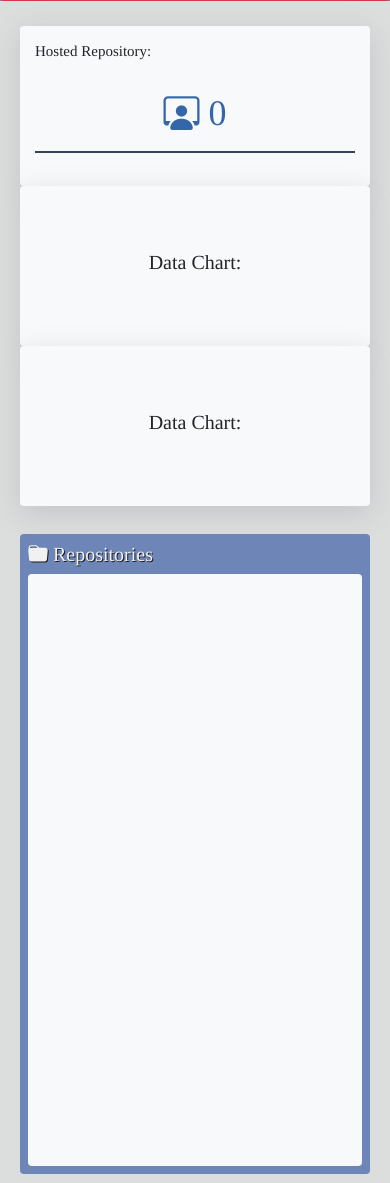
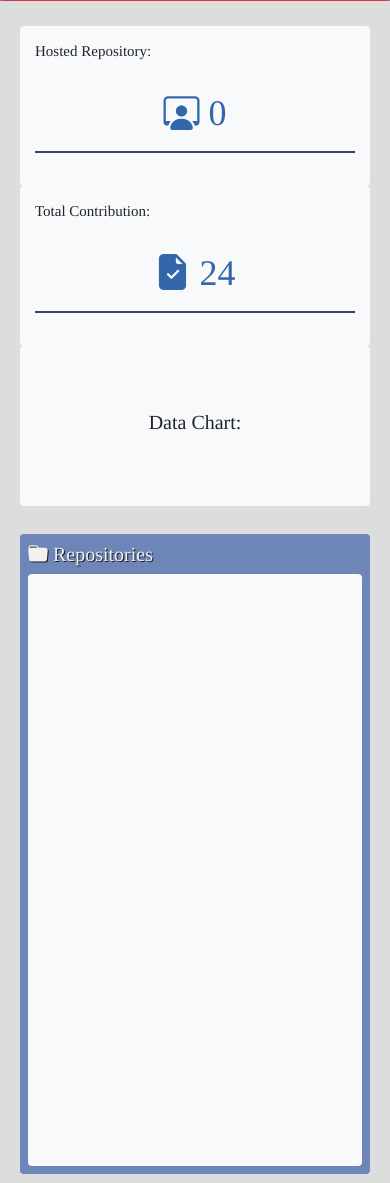
Before and after one commit to changco0987/uncluttered, a PHP site: page /pages/userdashboard.php in a window 390 px wide. Shown: the part 374-1557 px from the top of the page. Run offline with PHP 8.4, Linux system fonts and the light colour scheme; the visitor is signed in with stand-in values (Sample User, id 1); data comes from the database, SQL or seed files in the repository; tables that the repository leaves empty hold one stand-in row (values such as "Sample post"); data that the repository does not hold is empty; some libraries are stand-ins or nearby versions.

Commit message:
added: responsive stat div in userdashboard

```diff
--- a/pages/userdashboard.php
+++ b/pages/userdashboard.php
@@ -5,6 +5,9 @@
 
     include_once '../db/tb_repository.php';
     include_once '../model/repositoryModel.php';
+
+    include_once '../db/tb_updates.php';
+    include_once '../model/updatesModel.php';
 
     session_start();
     if(!isset($_SESSION['username']))
@@ -19,6 +22,7 @@
         $result = ReadUserAccount($conn,$data);
 
         $row = mysqli_fetch_assoc($result);
+
     }
 
 
@@ -87,6 +91,10 @@
             text-shadow: 1px 1px #1C1C1C;
         }
 
+        .statDiv{
+            height: 10rem;
+            box-shadow: rgba(100, 100, 111, 0.2) 0px 7px 29px 0px;
+        }
 
         .sidebar a {
             display: block;
@@ -117,6 +125,10 @@
                     height: auto;
                     position: relative;
             }
+            .statDiv{
+                height: 10rem;
+                box-shadow: none;
+            }
             div.content {margin-left: 0;}
         }
 
@@ -124,6 +136,10 @@
             .sidebar a {
                     text-align: center;
                     float: none;
+            }
+            .statDiv{
+                height: 10rem;
+                box-shadow: none;
             }
         }
 
@@ -151,6 +167,7 @@
             font-size: 12px;
             color: #234471;
         }
+
     </style>
     <link rel="icon" href="../asset/appIcon.png">
     <title>Uncluttered - User Dashboard</title>
@@ -225,7 +242,7 @@
     </script>
     <div class="content">
         <div class="row no-gutters my-2 py-3 mx-auto px-1 rounded">
-            <div class="col-xs-4 col-sm-4 col-md-4 col-lg-4 col-xl-4 rounded bg-light" style="height: 10rem; box-shadow: rgba(100, 100, 111, 0.2) 0px 7px 29px 0px;">
+            <div class="col-xs-4 col-sm-4 col-md-4 col-lg-4 col-xl-3 rounded bg-light statDiv">
                 <?php
                     $repo = new repositoryModel();
                     $result = ReadRepo($conn,$repo);
@@ -241,12 +258,31 @@
                     </div>
                 </center>
             </div>
-            <div class="col-xs-4 col-sm-4 col-md-4 col-lg-4 col-xl-3 rounded d-flex align-items-center bg-light mx-auto" style="height: 10rem; box-shadow: rgba(100, 100, 111, 0.2) 0px 7px 29px 0px;">
+            <div class="col-xs-4 col-sm-4 col-md-4 col-lg-4 col-xl-3 rounded bg-light mx-auto statDiv">
+                <?php
+                    $updateCount = 0;
+                    $update = new updatesModel();
+                    $update->setUserAccountId($row['id']);
 
-                <h5 class="mx-auto">Data Chart: </h5>
+                    $updateResult = ReadUpdate($conn,$update);//This will retrieved all updates that belongs to the current user
+                    while($updateRow = mysqli_fetch_assoc($updateResult))
+                    {
+                        $updateCount++;
+                    }
+                ?>
+                <div class="col-xs-12 col-sm-12 col-md-12 col-lg-12 col-xl-12 rounded mt-2 pt-2">
+
+                    <h5 class="mx-auto" style="font-size: 15px;">Total Contribution: </h5>
+                </div>
+                <center>
+                    <div class="col-xs-12 col-sm-12 col-md-12 col-lg-12 col-xl-12 rounded mt-4 pt-2">
+                        <h2 class="mx-auto" style="font-size: 36px; color:#3466AA;"><i class="bi bi-file-earmark-check-fill"></i> <span id="updatesCount"><?php echo $updateCount;?></span></h2>
+                        <hr style="height:2px; border-width:0;background-color: #39445c;">
+                    </div>
+                </center>
 
             </div>
-            <div class="col-xs-4 col-sm-4 col-md-4 col-lg-4 col-xl-4 rounded d-flex align-items-center bg-light" style="height: 10rem; box-shadow: rgba(100, 100, 111, 0.2) 0px 7px 29px 0px;">
+            <div class="col-xs-4 col-sm-4 col-md-4 col-lg-4 col-xl-4 rounded d-flex align-items-center bg-light statDiv">
 
                 <h5 class="mx-auto">Data Chart: </h5>
 
```
Lines whose indentation alone changed are shown as unchanged.
